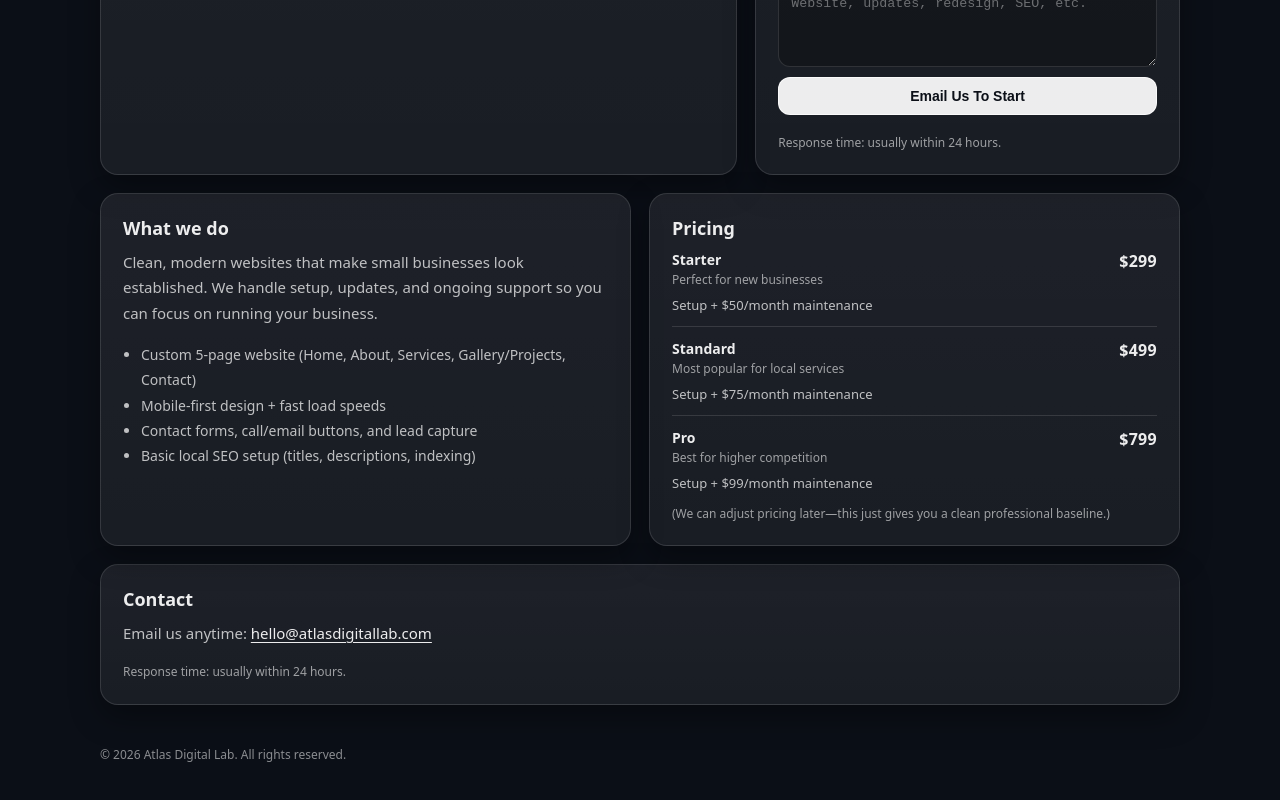
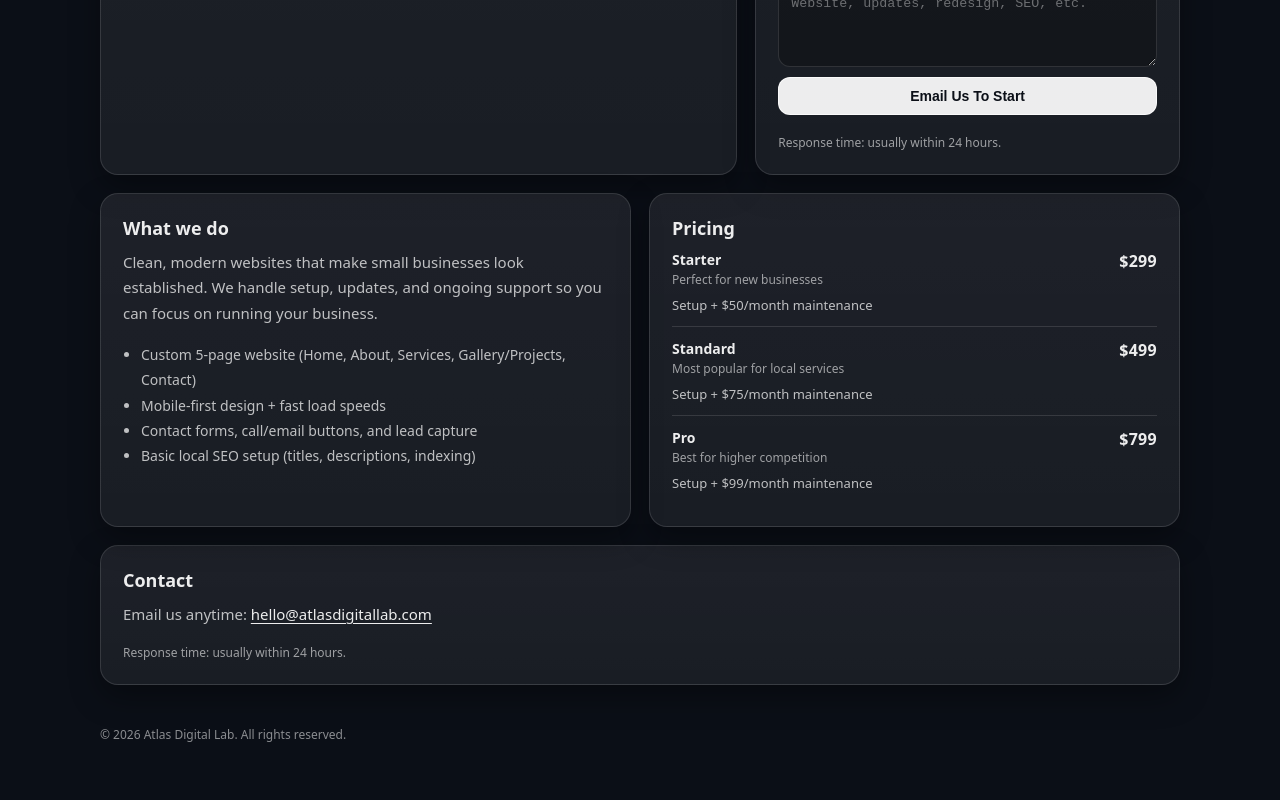
Before and after one commit to Paul4240/atlas-digital-lab, a Next.js app: page / in a window 1280 px wide. Shown: the part 545-1345 px from the top of the page. Built offline with nearby package versions, Linux system fonts and the light colour scheme.

Commit message:
remove pricing note

```diff
--- a/app/page.tsx
+++ b/app/page.tsx
@@ -137,7 +137,7 @@ export default function Home() {
               <div className="priceMeta">Setup + $99/month maintenance</div>
 
               <p className="fine">
-                (We can adjust pricing later—this just gives you a clean professional baseline.)
+
               </p>
             </div>
           </div>
```
